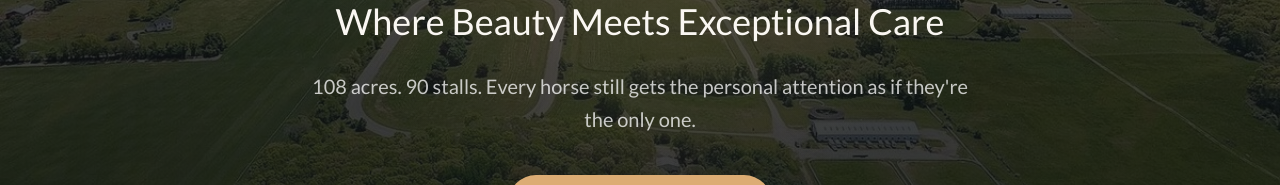
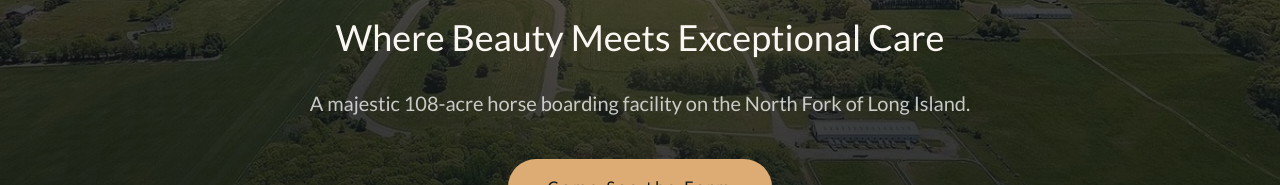
Before and after one commit to Midorivi/thunder-road-stables, a React (Vite) app: page / in a window 1280 px wide. Shown: the part 413-598 px from the top of the page. Built offline with nearby package versions, Linux system fonts and the light colour scheme; no server answers; the HTML template or start-up script is replaced by a standard one; a web font is replaced by a local one.

Commit message:
Update hero subtitle to majestic 108-acre facility on the North Fork

```diff
--- a/src/components/sections/Hero.tsx
+++ b/src/components/sections/Hero.tsx
@@ -46,7 +46,7 @@ export function Hero() {
           transition={{ duration: 1, delay: 0.6, ease: [0.22, 1, 0.36, 1] }}
         >
           <p className="mx-auto mt-6 max-w-2xl text-lg leading-relaxed text-white/75 md:text-xl">
-            108 acres. 90 stalls. Every horse still gets the personal attention as if they&apos;re the only one.
+            A majestic 108-acre horse boarding facility on the North Fork of Long Island.
           </p>
         </motion.div>
 
```
